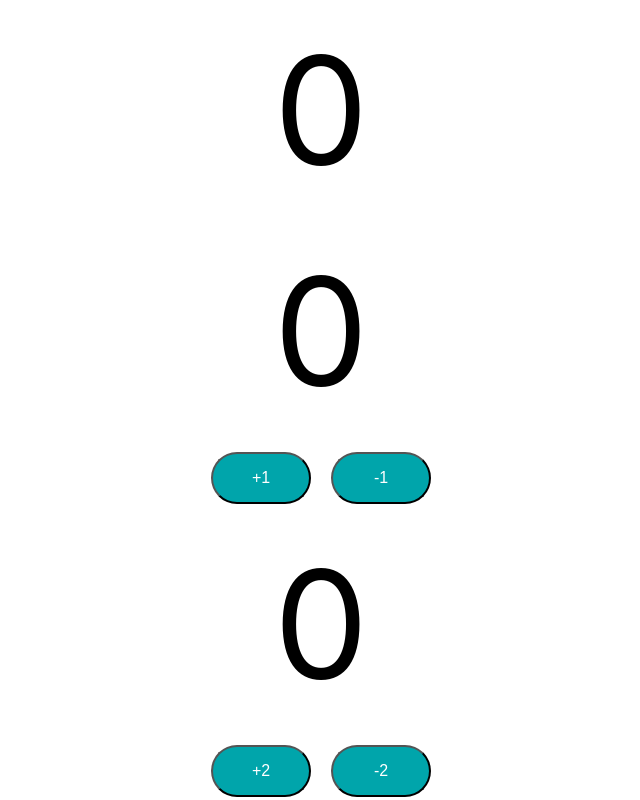
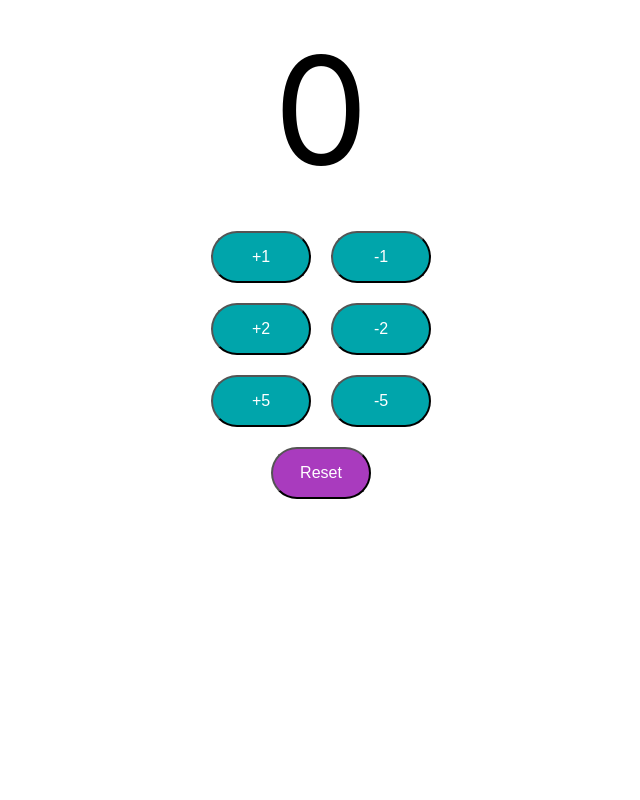
Before and after one commit to za1377/react, a React (Create React App) app in the folder front/: page / in a window 1280 px wide. Shown: the top 800 px of the page, without its empty margins (319-959 px from the left). Built offline with nearby package versions, Linux system fonts and the light colour scheme.

Commit message:
complete the react counter

```diff
--- a/front/src/App.js
+++ b/front/src/App.js
@@ -1,5 +1,5 @@
 import './App.css';
-import Counter from './components/counter/CounterLearning';
+import Counter from './components/counter/Counter';
 
 function App() {
   return (
--- a/front/src/components/counter/Counter.css
+++ b/front/src/components/counter/Counter.css
@@ -2,3 +2,13 @@
     font-size: 150px;
     padding: 20px;
 }
+
+.restBtn{
+    font-size: 16px;
+    background-color : rgb(143 0 171 / 77%);
+    width: 100px;
+    margin: 10px;
+    color: white;
+    padding: 15px;
+    border-radius: 30px;
+}
--- /dev/null
+++ b/front/src/components/counter/Counter.jsx
@@ -0,0 +1,31 @@
+import CounterLearning from "./CounterLearning";
+import { useState } from "react";
+
+export default function Counter() {
+
+    const [count, setCount] = useState(0);
+
+    function Increase(by) {
+        setCount( count + by)
+    }
+
+    function Decrease(by) {
+        setCount( count - by)
+    }
+
+    function Reset() {
+        setCount(0)
+    }
+
+    return(
+        <>
+            <div className="count">{count}</div>
+            <CounterLearning IncreaseMethod={Increase} DecreaseMethod={Decrease}/>
+            <CounterLearning by={2} IncreaseMethod={Increase} DecreaseMethod={Decrease}/>
+            <CounterLearning by={5} IncreaseMethod={Increase} DecreaseMethod={Decrease}/>
+            <div>
+                <button className="restBtn" onClick={Reset}>Reset</button>
+            </div>
+        </>
+    )
+}
--- a/front/src/components/counter/CounterLearning.jsx
+++ b/front/src/components/counter/CounterLearning.jsx
@@ -1,31 +1,7 @@
-import { useState } from "react";
 import PropTypes from 'prop-types';
-import "./Counter.css"
+import "./Counter.css";
 
-export default function Counter() {
-
-    const [count, setCount] = useState(0);
-
-    function Increase(by) {
-        setCount( count + by)
-    }
-
-    function Decrease(by) {
-        setCount( count - by)
-    }
-
-    return(
-        <>
-            <div className="count">{count}</div>
-            <CounterLearning IncreaseMethod={Increase} DecreaseMethod={Decrease}/>
-            <CounterLearning by={2} IncreaseMethod={Increase} DecreaseMethod={Decrease}/>
-            <CounterLearning by={5} IncreaseMethod={Increase} DecreaseMethod={Decrease}/>
-        </>
-    )
-}
-
-
-function CounterLearning({by, IncreaseMethod, DecreaseMethod}) {
+export default function CounterLearning({by, IncreaseMethod, DecreaseMethod}) {
 
     const buttonStyle = {
         fontSize: "16px",
@@ -37,22 +13,21 @@ function CounterLearning({by, IncreaseMethod, DecreaseMethod}) {
         borderRadius: "30px"
     };
 
-    const [count, setCount] = useState(0);
+    // function IncreaseButton() {
+    //     IncreaseMethod(by)
 
-    function IncreaseButton() {
-        setCount( count + by)
+    // }
 
-    }
-
-    function DecreaseButton() {
-        setCount( count - by)
-    }
+    // function DecreaseButton() {
+    //     DecreaseMethod(by)
+    // }
 
     return(
         <>
-            <div className="count">{count}</div>
-            <button style={buttonStyle} onClick={IncreaseButton}>+{by}</button>
-            <button style={buttonStyle} onClick={DecreaseButton}>-{by}</button>
+            <div>
+                <button style={buttonStyle} onClick={() => IncreaseMethod(by)}>+{by}</button>
+                <button style={buttonStyle} onClick={() => DecreaseMethod(by)}>-{by}</button>
+            </div>
         </>
     )
 }
```
Also changed, not shown: front/src/components/counter/ResetButton.jsx (added, +9 -0 lines).
